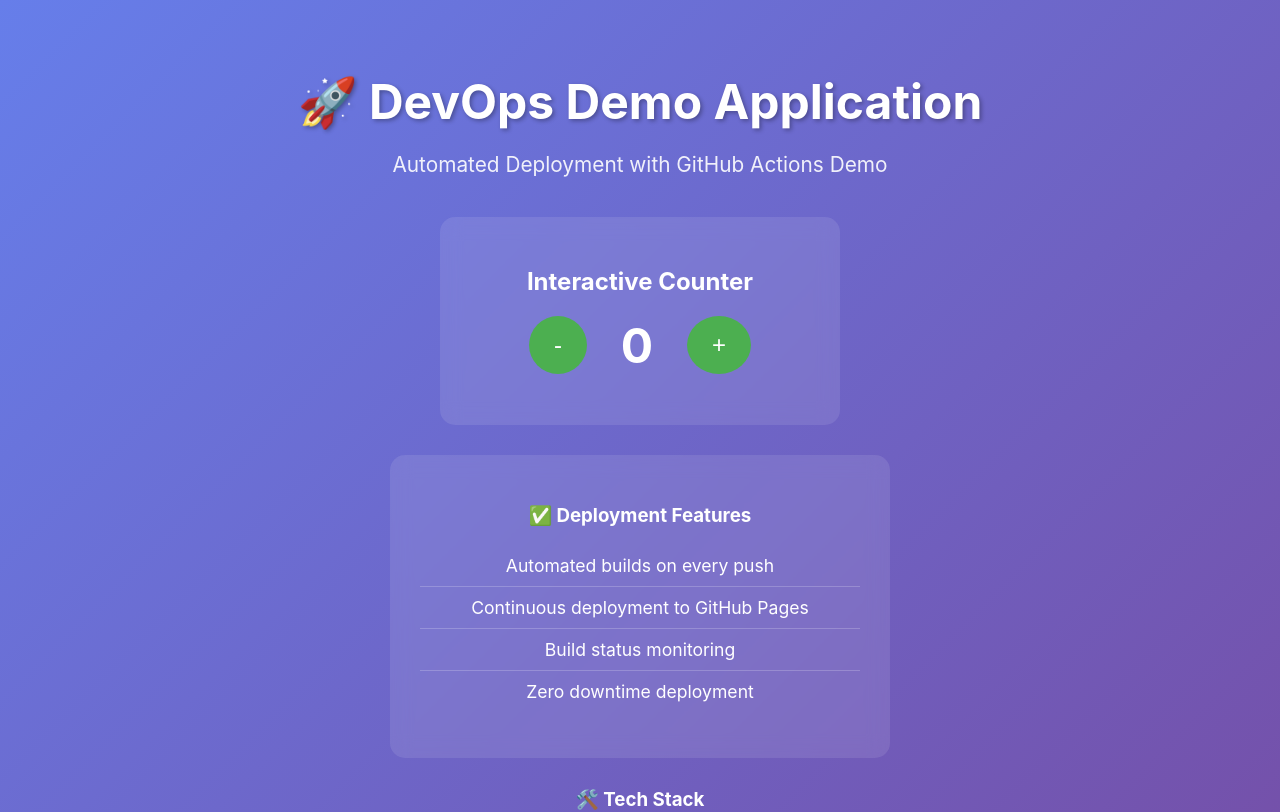
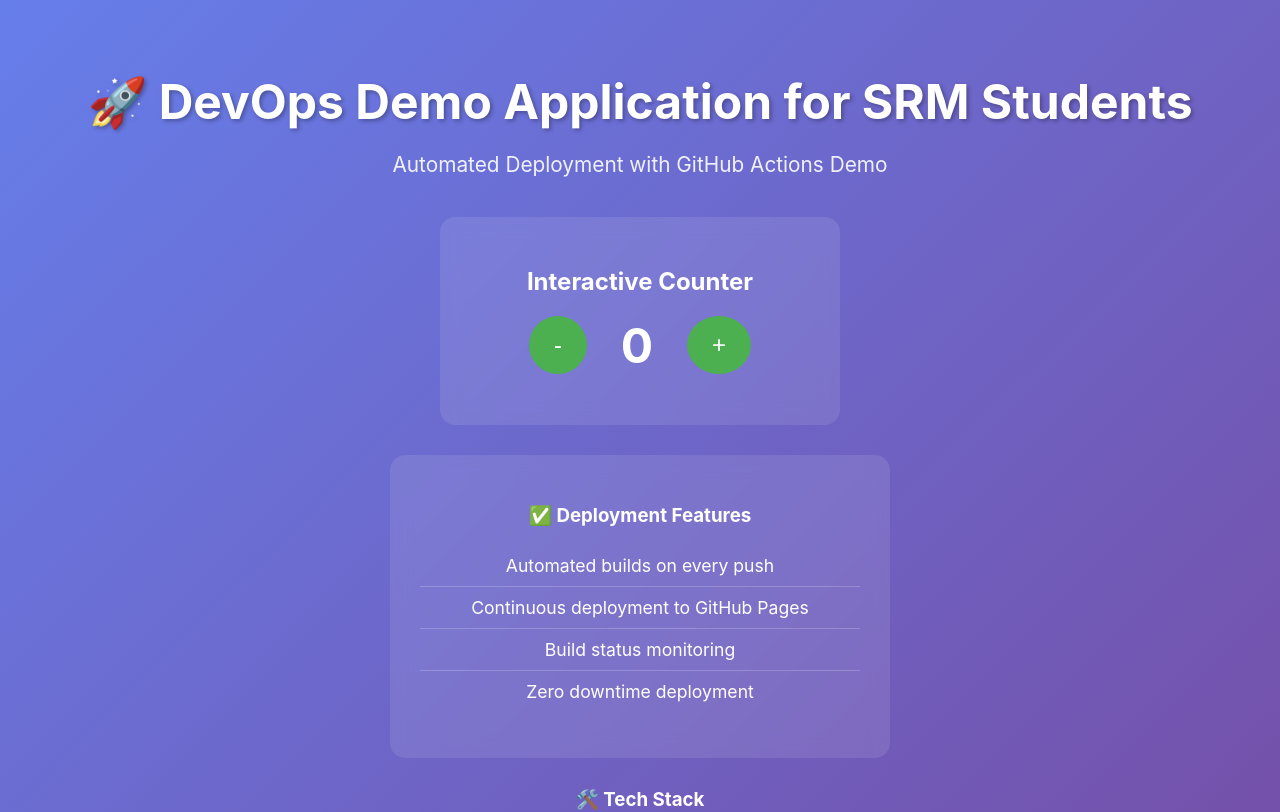
Before and after one commit to Rajagopalslm/devopsdemo, a React (Create React App) app: page / in a window 1280 px wide. Shown: the top 812 px of the page. Built offline with nearby package versions, Linux system fonts and the light colour scheme.

Commit message:
Update App.js

```diff
--- a/src/App.js
+++ b/src/App.js
@@ -8,7 +8,7 @@ function App() {
   return (
     <div className="App">
       <header className="App-header">
-        <h1>🚀 DevOps Demo Application</h1>
+        <h1>🚀 DevOps Demo Application for SRM Students</h1>
         <p className="subtitle">Automated Deployment with GitHub Actions Demo</p>
 
         <div className="demo-section">
```
